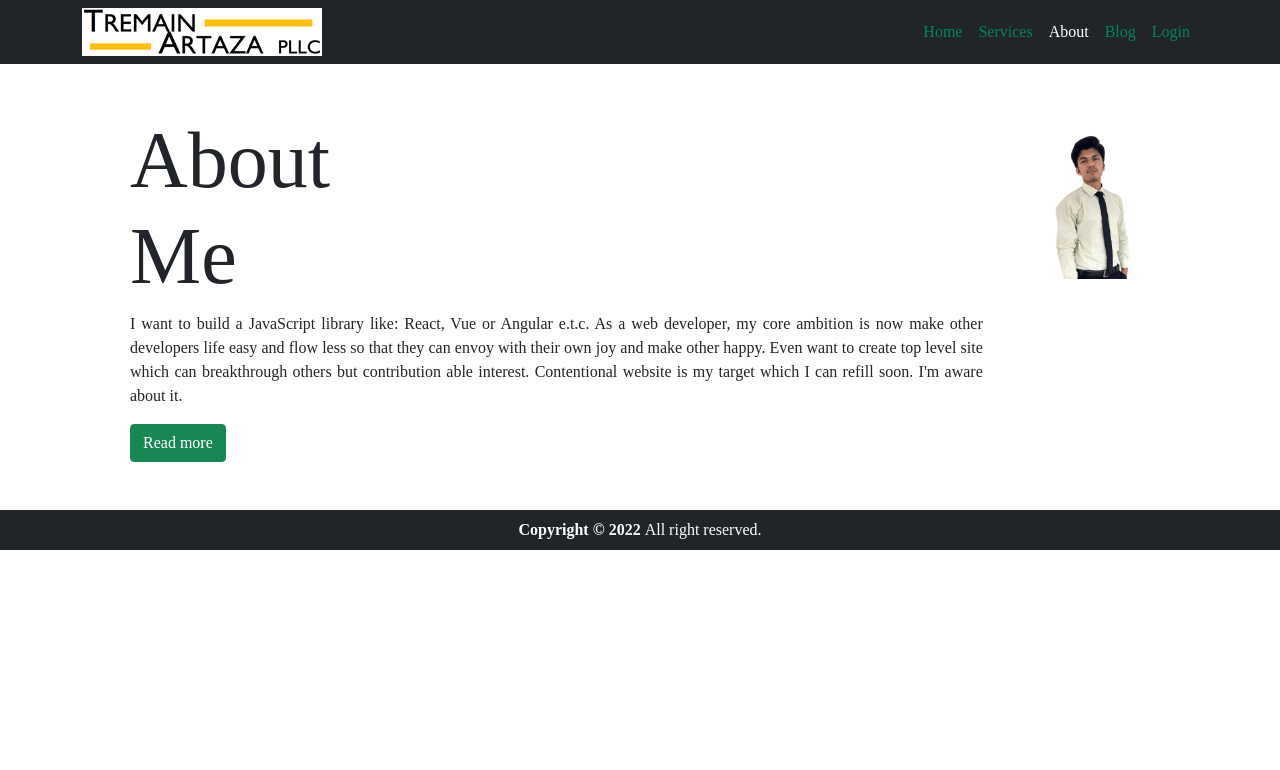
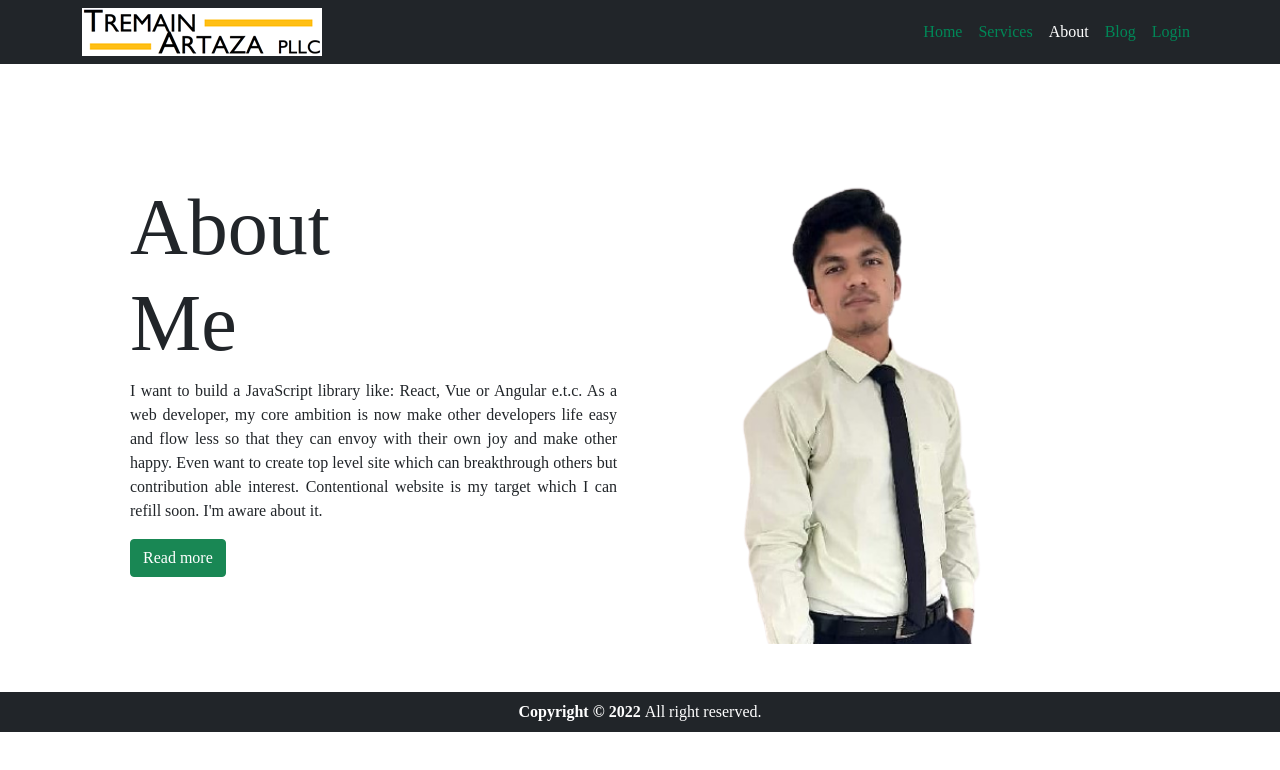
Before and after one commit to devhasibulislam/independent-service-provider, a React (Create React App) app: page /about in a window 1280 px wide. Shown: the top 770 px of the page. Built offline with nearby package versions, Linux system fonts and the light colour scheme; no server answers; a web font is replaced by a local one.

Commit message:
readme update done

```diff
--- a/src/routes/About/About.js
+++ b/src/routes/About/About.js
@@ -4,8 +4,8 @@ import myself from '../../images/myself.png';
 const About = () => {
     const [readMore, setReadMore] = useState(false);
     return (
-        <div className='d-flex justify-content-between container mx-auto my-5'>
-            <div className='px-5'>
+        <div className='d-flex justify-content-between align-items-center flex-lg-row flex-column container mx-auto my-5'>
+            <div className='px-5 w-100'>
                 <h1 className='display-1'>About <br /> Me</h1>
                 <article>
                     <p>
@@ -33,7 +33,7 @@ const About = () => {
                     }
                 </article>
             </div>
-            <div>
+            <div className='w-100'>
                 <img src={myself} alt="myself" className='mw-100 w-100' />
             </div>
         </div>
```
Also changed, not shown: 1 other file (tests, documents, lock files or other folders).
